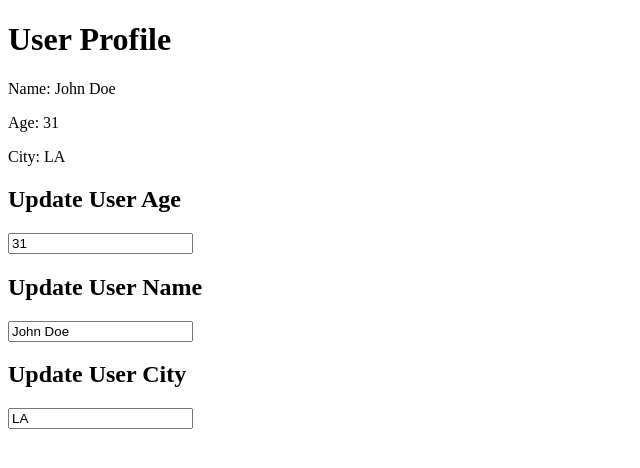
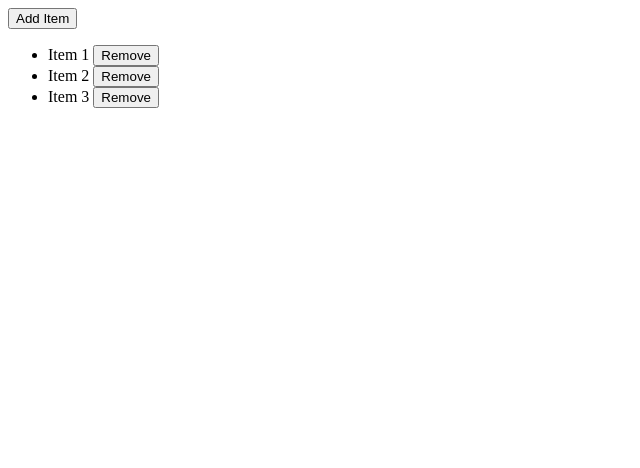
Before and after one commit to djimgon/react-learning-lab, a React app in the folder frontend/: page / in a window 1280 px wide. Shown: the top 468 px of the page, without its empty margins (0-640 px from the left). Built offline with nearby package versions, Linux system fonts and the light colour scheme; the HTML template or start-up script is replaced by a standard one.

Commit message:
How Do We Update Arrays

```diff
--- a/frontend/src/App.jsx
+++ b/frontend/src/App.jsx
@@ -1,4 +1,4 @@
-import Exercise from './exercises/04-user-info/Exercise'
+import Exercise from './exercises/05-arrays/Exercise'
 
 function App() {
   return <Exercise />
--- /dev/null
+++ b/frontend/src/exercises/05-arrays/Exercise.jsx
@@ -0,0 +1,34 @@
+import { useState } from "react";
+
+function ItemsList() {
+  const [items, setItems] = useState([
+    { id: 0, name: "Item 1" },
+    { id: 1, name: "Item 2" },
+    { id: 2, name: "Item 3" },
+  ]);
+
+  const addItem = () => {
+    const newItem = { id: items.length + 1, name: `Item ${items.length + 1}` };
+    setItems((prevItems) => [...prevItems, newItem]); // Creates a new array
+  };
+
+  const removeItem = (id) => {
+    setItems((prevItems) => prevItems.filter((item) => item.id !== id)); // Creates a new array
+  };
+
+  return (
+    <div>
+      <button onClick={addItem}>Add Item</button>
+      <ul>
+        {items.map((item) => (
+          <li key={item.id}>
+            {item.name}{" "}
+            <button onClick={() => removeItem(item.id)}>Remove</button>
+          </li>
+        ))}
+      </ul>
+    </div>
+  );
+}
+
+export default ItemsList;
```
